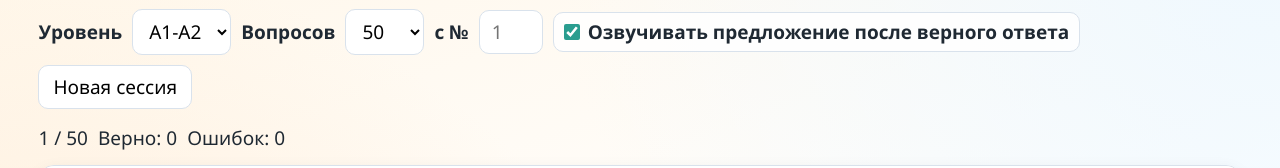
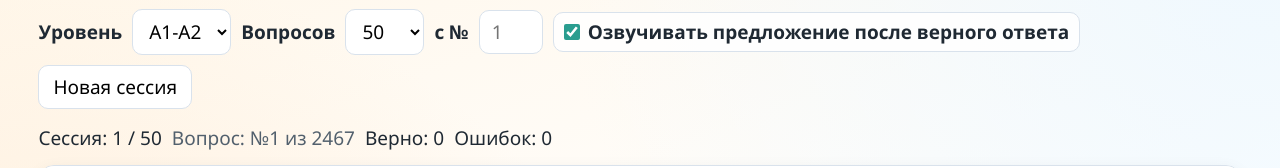
Before and after one commit to muratbyazrov/English-Grammar-Trainer, a website: page index.html in a window 1280 px wide. Shown: the part 98-266 px from the top of the page. Drawn offline with Linux system fonts and the light colour scheme.

```diff
--- a/app.js
+++ b/app.js
@@ -44,6 +44,8 @@
     sessionSize: document.getElementById("session-size"),
     newSession: document.getElementById("new-session"),
     position: document.getElementById("position"),
+    courseProgress: document.getElementById("course-progress"),
+    coursePosition: document.getElementById("course-position"),
     correctCount: document.getElementById("correct-count"),
     wrongCount: document.getElementById("wrong-count"),
     questionId: document.getElementById("question-id"),
@@ -206,6 +208,19 @@
 
   function questionByIdForLevel(level) {
     return new Map(orderedQuestionsForLevel(level).map((q) => [q.id, q]));
+  }
+
+  function coursePositionForQuestion(question, level = currentLevel()) {
+    const questions = orderedQuestionsForLevel(level);
+    if (!question || !questions.length) {
+      return { current: 0, total: questions.length };
+    }
+
+    const index = questions.findIndex((item) => item.id === question.id);
+    return {
+      current: index >= 0 ? index + 1 : 0,
+      total: questions.length,
+    };
   }
 
   function pickSession() {
@@ -696,6 +711,7 @@
     }
 
     refs.position.textContent = `${vocabState.idx + 1} / ${vocabState.session.length}`;
+    refs.courseProgress.hidden = true;
     refs.correctCount.textContent = String(vocabState.correct);
     refs.wrongCount.textContent = String(vocabState.wrong);
 
@@ -819,6 +835,9 @@
     }
 
     refs.position.textContent = `${state.idx + 1} / ${state.session.length}`;
+    const coursePosition = coursePositionForQuestion(q);
+    refs.courseProgress.hidden = false;
+    refs.coursePosition.textContent = `${q.id} из ${coursePosition.total}`;
     refs.correctCount.textContent = String(state.correct);
     refs.wrongCount.textContent = String(state.wrong);
     refs.questionId.textContent = String(q.id);
--- a/index.html
+++ b/index.html
@@ -54,7 +54,8 @@
       </section>
 
       <section class="stats">
-        <div><span id="position">1 / 1</span></div>
+        <div>Сессия: <span id="position">1 / 1</span></div>
+        <div id="course-progress" class="course-progress">Вопрос: №<span id="course-position">1 из 1</span></div>
         <div>Верно: <span id="correct-count">0</span></div>
         <div>Ошибок: <span id="wrong-count">0</span></div>
       </section>
--- a/styles.css
+++ b/styles.css
@@ -64,6 +64,10 @@ body {
 
 .controls label {
   font-weight: 600;
+}
+
+.course-progress {
+  color: var(--muted);
 }
 
 .toggle-option {
```
